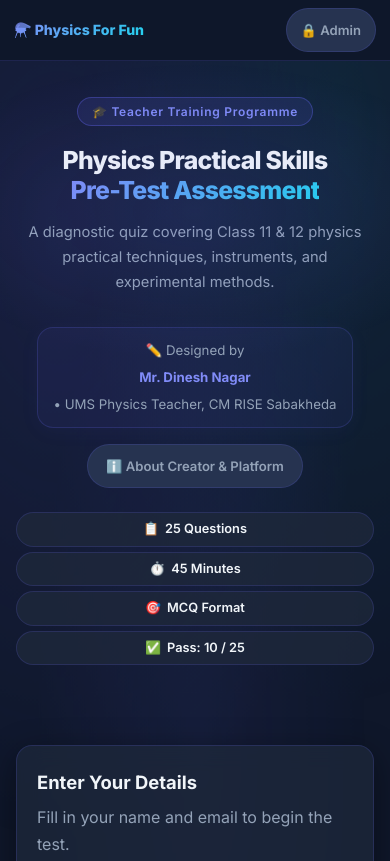
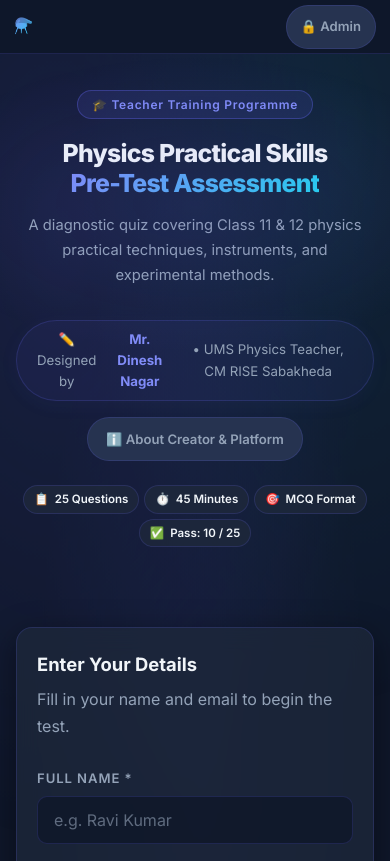
Before and after one commit to Sudo-N1t1n/Test-Taker-WebApp, a plain HTML site: page index.html in a window 390 px wide. Shown: the top 861 px of the page. Drawn offline with Linux system fonts and the light colour scheme.

Commit message:
Update css styles for better responsive layout

```diff
--- a/css/style.css
+++ b/css/style.css
@@ -824,22 +824,15 @@ tr:hover td { background: rgba(99,102,241,0.05); }
    RESPONSIVE — Phones (≤ 640px)
    ════════════════════════════════════════ */
 @media (max-width: 640px) {
-  .navbar { padding: 8px 14px; height: auto; min-height: 54px; flex-wrap: wrap; }
+  .navbar { padding: 0 14px; height: 54px; }
   .navbar-brand { font-size: 0.95rem; }
   .nav-link { font-size: 0.78rem; padding: 5px 8px; }
-  .navbar-right { gap: 4px; flex-wrap: wrap; }
+  .navbar-right { gap: 4px; }
   .btn { padding: 10px 16px; font-size: 0.88rem; }
 
   .hero { padding: 36px 16px 24px; }
   .hero > p { font-size: 0.92rem; }
   .hero-badge { font-size: 0.75rem; padding: 4px 14px; }
-  .author-strip {
-    flex-direction: column;
-    text-align: center;
-    border-radius: 16px;
-    padding: 12px 16px;
-    gap: 6px;
-  }
 
   .info-pills { gap: 6px; }
   .pill { font-size: 0.78rem; padding: 5px 11px; }
@@ -890,11 +883,11 @@ tr:hover td { background: rgba(99,102,241,0.05); }
    RESPONSIVE — Small phones (≤ 400px)
    ════════════════════════════════════════ */
 @media (max-width: 400px) {
-  .stat-grid { grid-template-columns: 1fr; }
-  .tech-grid { grid-template-columns: 1fr; }
-  .info-pills { gap: 5px; flex-direction: column; align-items: stretch; }
-  .pill { font-size: 0.8rem; padding: 6px 10px; justify-content: center; }
-  .navbar-brand { font-size: 0.88rem; }
+  .navbar-brand .brand-text { display: none; }
+  .stat-grid { grid-template-columns: 1fr 1fr; }
+  .tech-grid { grid-template-columns: 1fr 1fr; }
+  .info-pills { gap: 5px; }
+  .pill { font-size: 0.72rem; padding: 4px 10px; }
 }
 
 /* ── Custom Global Scrollbar ── */
```
